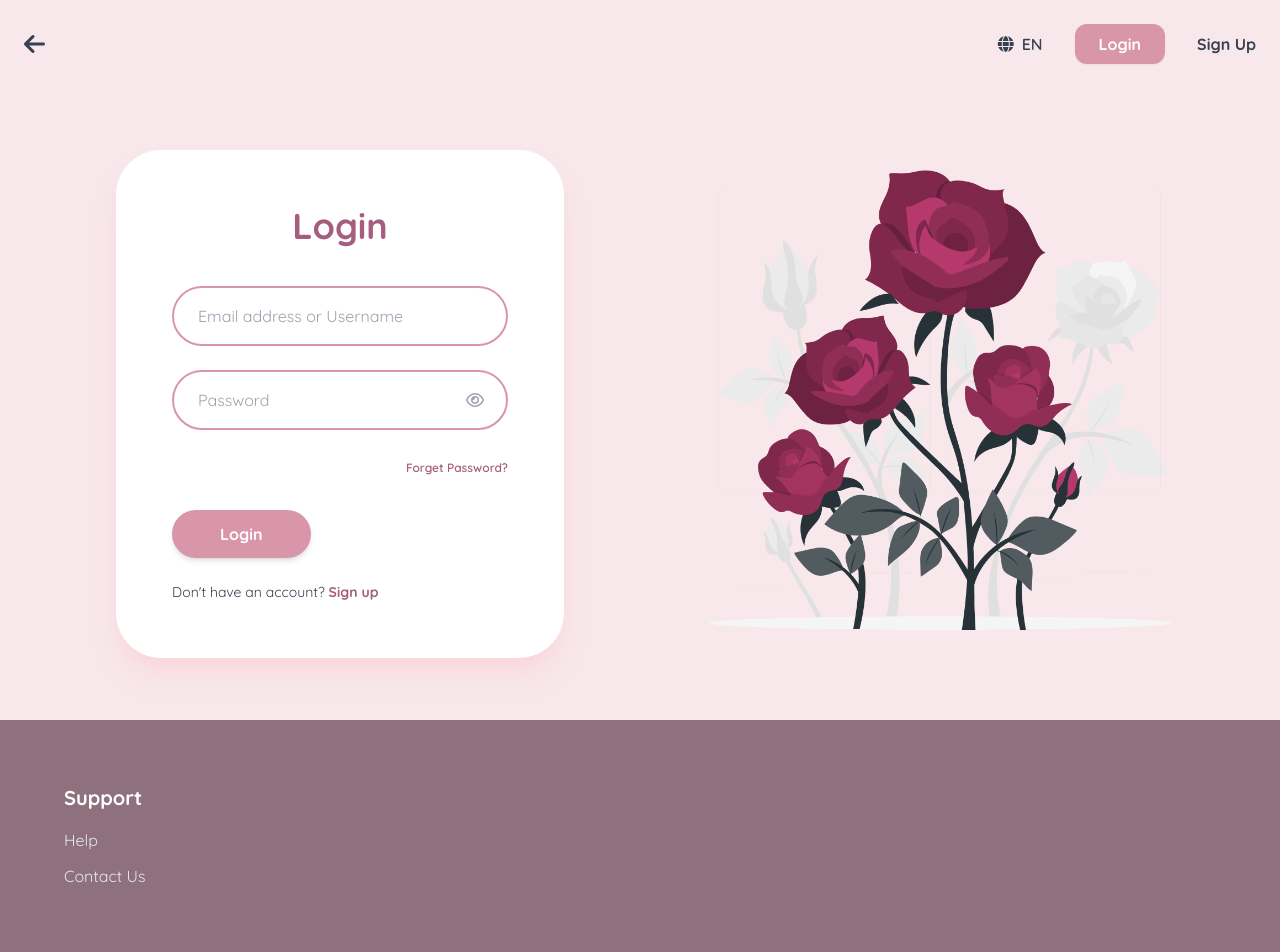
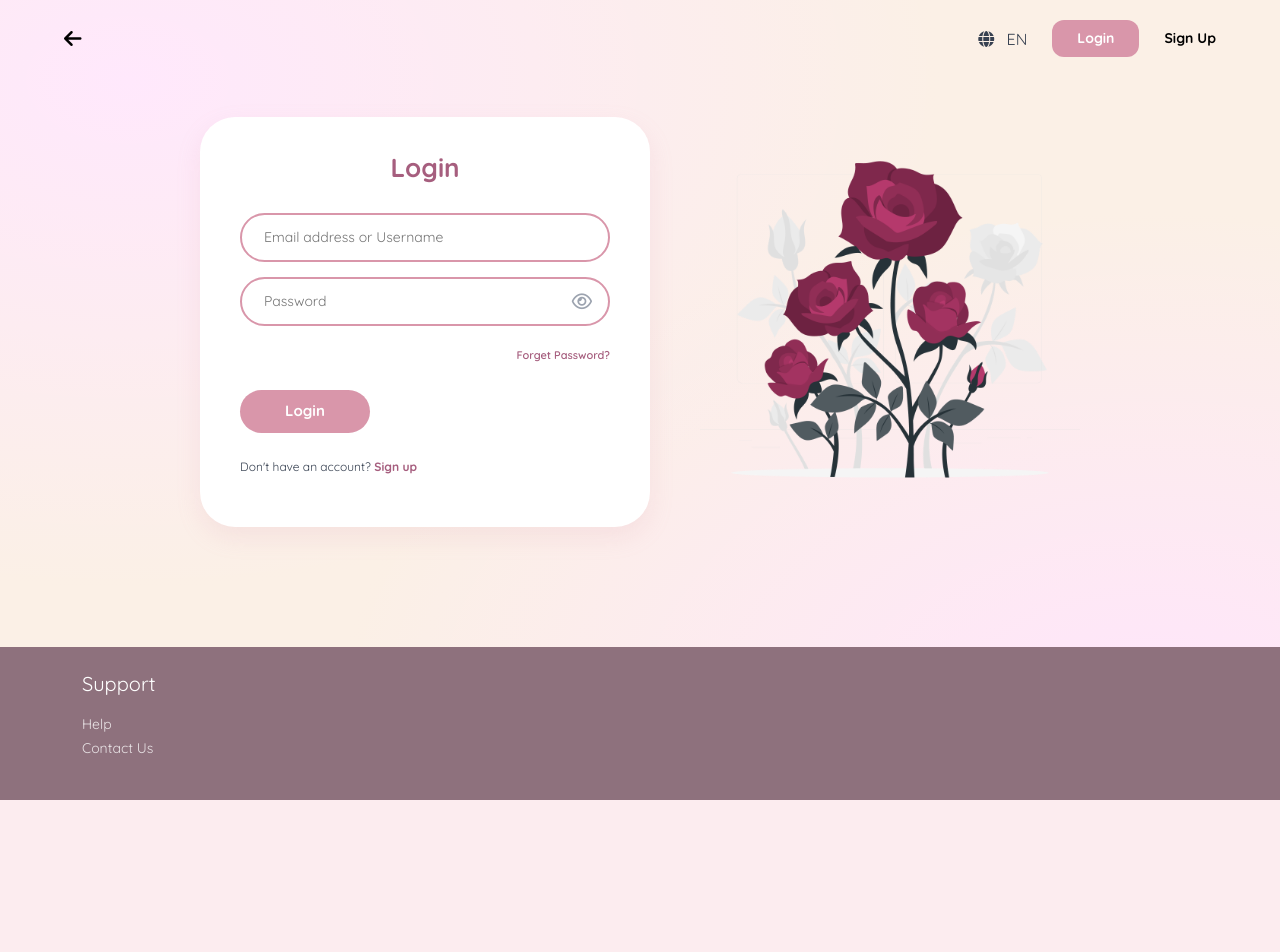
Before and after one commit to WhyZynx/NoteManagement_FinalProject, a PHP site: page /login.php in a window 1280 px wide. After the commit the page ends 800 px from the top, so only its background shows below. Run offline with PHP 8.4, Linux system fonts and the light colour scheme; some libraries are stand-ins or nearby versions.

Commit message:
Vy xong login CSS

```diff
--- /dev/null
+++ b/login.css
@@ -0,0 +1,207 @@
+@import url('https://fonts.googleapis.com/css2?family=Quicksand:wght@400;600;700&display=swap');
+
+* {
+    box-sizing: border-box;
+    margin: 0;
+    padding: 0;
+}
+
+body {
+    font-family: 'Quicksand', sans-serif;
+    background-color: #fbefe4e8;
+    background-image:
+        radial-gradient(at 10% 10%, #ffe8fc 0%, transparent 50%),
+        radial-gradient(at 90% 90%, #FFE5FB 0%, transparent 50%);
+    background-attachment: fixed;
+    min-height: 100vh;
+    display: flex;
+    flex-direction: column;
+    color: #374151;
+}
+
+header {
+    padding: 20px 5%;
+    display: flex;
+    justify-content: space-between;
+    align-items: center;
+    position: relative;
+    z-index: 10;
+}
+
+.back-btn {
+    background: none;
+    border: none;
+    font-size: 20px;
+    cursor: pointer;
+}
+
+.header-right {
+    display: flex;
+    align-items: center;
+    gap: 25px;
+}
+
+.nav-login-btn {
+    background-color: #D996AA;
+    color: white;
+    padding: 8px 25px;
+    border-radius: 12px;
+    font-weight: bold;
+    border: none;
+    font-size: 14px;
+}
+
+.nav-signup-link {
+    font-weight: bold;
+    text-decoration: none;
+    color: black;
+    font-size: 14px;
+}
+
+main {
+    flex: 1;
+    display: flex;
+    align-items: center;
+    justify-content: center;
+    padding: 20px;
+}
+
+.content-wrapper {
+    display: flex;
+    align-items: center;
+    justify-content: center;
+    gap: 50px;
+    width: 100%;
+    max-width: 1000px;
+    margin-top: 20px;
+    margin-bottom: 100px;
+}
+
+.login-card {
+    background: white;
+    border-radius: 35px;
+    padding: 35px 40px;
+    width: 100%;
+    max-width: 450px;
+    box-shadow: 0 10px 25px rgba(217, 150, 170, 0.15);
+}
+
+.card-title {
+    color: #A65E7E;
+    text-align: center;
+    font-weight: 700;
+    margin-bottom: 30px;
+    font-size: 26px;
+}
+
+.login-form {
+    display: flex;
+    flex-direction: column;
+    align-items: flex-start;
+}
+
+.input-wrapper {
+    position: relative;
+    width: 100%;
+    margin-bottom: 15px;
+}
+
+.input-field {
+    width: 100%;
+    padding: 12px 22px;
+    border: 2px solid #D996AA;
+    border-radius: 50px;
+    outline: none;
+    font-size: 14px;
+    background: transparent;
+}
+
+.toggle-password {
+    position: absolute;
+    right: 18px;
+    top: 50%;
+    transform: translateY(-50%);
+    cursor: pointer;
+    color: #9ca3af;
+    font-size: 18px;
+}
+
+.forget-pwd-container {
+    width: 100%;
+    text-align: right;
+    margin-bottom: 25px;
+}
+
+.forget-link {
+    color: #A65E7E;
+    font-size: 11px;
+    font-weight: 600;
+    text-decoration: none;
+}
+
+.btn-submit-login {
+    background-color: #D996AA;
+    color: white;
+    padding: 10px 45px;
+    border-radius: 50px;
+    font-weight: bold;
+    border: none;
+    cursor: pointer;
+    transition: 0.3s;
+    font-size: 15px;
+}
+
+.btn-submit-login:hover {
+    background-color: #c47d93;
+}
+
+.signup-prompt {
+    margin-top: 25px;
+    font-size: 12px;
+}
+
+.signup-prompt a {
+    color: #A65E7E;
+    font-weight: bold;
+    text-decoration: none;
+}
+
+.illustration-box {
+    max-width: 380px;
+}
+
+.illustration-box img {
+    width: 100%;
+    height: auto;
+}
+
+@media (max-width: 768px) {
+    .content-wrapper {
+        flex-direction: column;
+        transform: translateY(0);
+    }
+    .illustration-box { display: none; }
+    .login-card { max-width: 100%; }
+}
+
+footer {
+    background-color: #8E717D;
+    color: white;
+    padding: 25px 5%;
+    margin-top: auto;
+}
+
+footer h5 {
+    margin-bottom: 15px;
+}
+
+footer ul {
+    list-style: none;
+}
+
+footer a {
+    color: white;
+    text-decoration: none;
+    opacity: 0.8;
+    font-size: 14px;
+}
--- a/login.php
+++ b/login.php
@@ -26,91 +26,78 @@ if (isset($_POST['btnLogin'])) {
 <head>
     <meta charset="UTF-8">
     <meta name="viewport" content="width=device-width, initial-scale=1.0">
-    <title>Giao diện Đăng nhập - Rose Theme</title>
-    <script src="https://cdn.tailwindcss.com"></script>
-    <link href="https://cdnjs.cloudflare.com/ajax/libs/font-awesome/6.0.0/css/all.min.css" rel="stylesheet">
-    <style>
-        @import url('https://fonts.googleapis.com/css2?family=Quicksand:wght@400;600;700&display=swap');
+    <title>Login</title>
 
-        body {
-            font-family: 'Quicksand', sans-serif;
-            background-color: #F8E7EB;
-        }
-        .footer-bg {
-            background-color: #8E717D;
-        }
-    </style>
+    <link href="https://cdn.jsdelivr.net/npm/bootstrap@5.3.2/dist/css/bootstrap.min.css" rel="stylesheet">
+    <link rel="stylesheet" href="https://cdnjs.cloudflare.com/ajax/libs/font-awesome/6.5.0/css/all.min.css">
+    <link rel="stylesheet" href="login.css">
 </head>
-<body class="min-h-screen flex flex-col text-gray-700">
+<body class="min-vh-100 d-flex flex-column">
 
-    <header class="p-6 flex justify-between items-center w-full max-w-7xl mx-auto">
-        <button class="text-2xl hover:opacity-70 transition-opacity">
-            <i class="fa-solid fa-arrow-left"></i>
-        </button>
-        <div class="flex items-center space-x-4 md:space-x-8">
-            <span class="flex items-center cursor-pointer font-semibold">
-                <i class="fa-solid fa-globe mr-2"></i> EN
-            </span>
-            <button class="bg-[#D996AA] text-white px-6 py-2 rounded-xl font-bold shadow-sm hover:bg-[#c47d93] transition-all">
-                Login
-            </button>
-            <button class="font-bold hover:text-[#A65E7E]">Sign Up</button>
+    <header class="header-container">
+        <button class="back-btn"><i class="fa-solid fa-arrow-left"></i></button>
+        <div class="header-right">
+            <span class="lang-selector"><i class="fa-solid fa-globe me-2"></i> EN</span>
+            <button class="nav-login-btn">Login</button>
+            <a href="register.php" class="nav-signup-link">Sign Up</a>
         </div>
     </header>
 
-    <main class="flex-grow flex items-center justify-center px-4 py-10">
-        <div class="max-w-6xl w-full grid grid-cols-1 md:grid-cols-2 gap-12 items-center">
+    <main class="main-content">
+        <div class="content-wrapper">
+            <div class="login-card">
+                <h1 class="card-title">Login</h1>
 
-            <div class="bg-white rounded-[45px] p-10 md:p-14 shadow-xl shadow-rose-200/50 max-w-md mx-auto w-full">
-                <h1 class="text-4xl font-bold text-[#A65E7E] text-center mb-10">Login</h1>
-
-                <form class="space-y-6">
-                    <div class="relative">
-                        <input type="text" placeholder="Email address or Username"
-                            class="w-full px-6 py-4 rounded-full border-2 border-[#D996AA] focus:outline-none focus:border-[#A65E7E] transition-colors">
+                <form action="login.php" method="POST" class="login-form">
+                    <div class="input-wrapper">
+                        <input type="text" name="email" placeholder="Email address or Username" class="input-field" required>
                     </div>
 
-                    <div class="relative">
-                        <input type="password" placeholder="Password"
-                            class="w-full px-6 py-4 rounded-full border-2 border-[#D996AA] focus:outline-none focus:border-[#A65E7E] transition-colors">
-                        <i class="fa-regular fa-eye absolute right-6 top-1/2 -translate-y-1/2 text-gray-400 cursor-pointer"></i>
+                    <div class="input-wrapper">
+                        <input type="password" name="password" id="password" placeholder="Password" class="input-field" required>
+                        <i class="fa-regular fa-eye toggle-password" id="togglePassword"></i>
                     </div>
 
-                    <div class="text-right">
-                        <a href="#" class="text-xs text-[#A65E7E] font-semibold hover:underline">Forget Password?</a>
+                    <div class="forget-pwd-container">
+                        <a href="#" class="forget-link">Forget Password?</a>
                     </div>
 
-                    <div class="pt-2">
-                        <button type="submit" class="bg-[#D996AA] text-white px-12 py-3 rounded-full font-bold shadow-md hover:bg-[#c47d93] hover:scale-105 transition-all">
-                            Login
-                        </button>
-                    </div>
+                    <button type="submit" name="btnLogin" class="btn-submit-login">
+                        Login
+                    </button>
 
-                    <p class="text-sm mt-8">
-                        Don't have an account? <a href="#" class="text-[#A65E7E] font-bold hover:underline">Sign up</a>
+                    <p class="signup-prompt">
+                        Don't have an account? <a href="register.php">Sign up</a>
                     </p>
                 </form>
             </div>
 
-            <div class="hidden md:flex justify-center items-center">
-                <img src="web_img/rose.png"
-                     alt="Rose Illustration"
-                     class="max-w-full h-auto object-contain">
+            <div class="illustration-box">
+                <img src="web_img/rose.png" alt="Rose Illustration">
             </div>
         </div>
     </main>
 
-    <footer class="footer-bg text-white p-10 md:p-16">
-        <div class="max-w-7xl mx-auto">
-            <div class="w-full md:w-1/3">
-                <h3 class="font-bold text-xl mb-4">Support</h3>
-                <ul class="space-y-3 text-gray-200">
-                    <li><a href="#" class="hover:text-white transition-colors">Help</a></li>
-                    <li><a href="#" class="hover:text-white transition-colors">Contact Us</a></li>
-                </ul>
-            </div>
+    <footer class="footer-bg">
+        <div class="container">
+            <h5>Support</h5>
+            <ul class="list-unstyled">
+                <li><a href="#">Help</a></li>
+                <li><a href="#">Contact Us</a></li>
+            </ul>
         </div>
     </footer>
 
+    <script>
+        const toggle = document.getElementById("togglePassword");
+        const passwordField = document.getElementById("password");
+
+        toggle.addEventListener("click", function () {
+            const type = passwordField.getAttribute("type") === "password" ? "text" : "password";
+            passwordField.setAttribute("type", type);
+            this.classList.toggle("fa-eye");
+            this.classList.toggle("fa-eye-slash");
+        });
+    </script>
 </body>
 </html>
```
Also changed, not shown: home.php (added).
